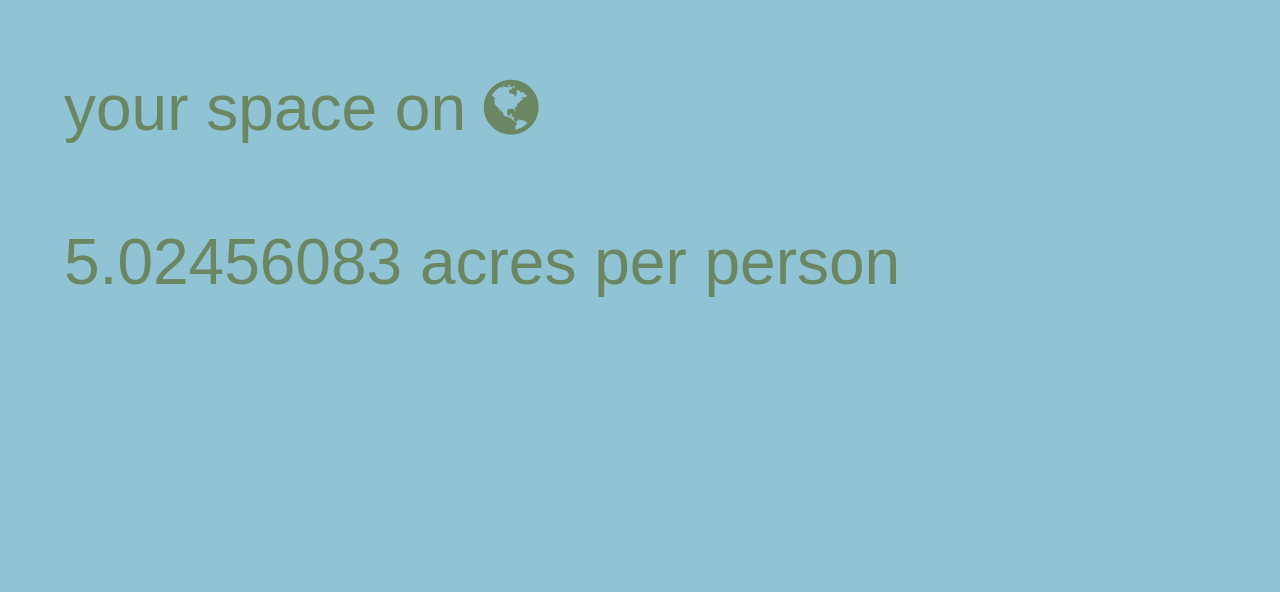
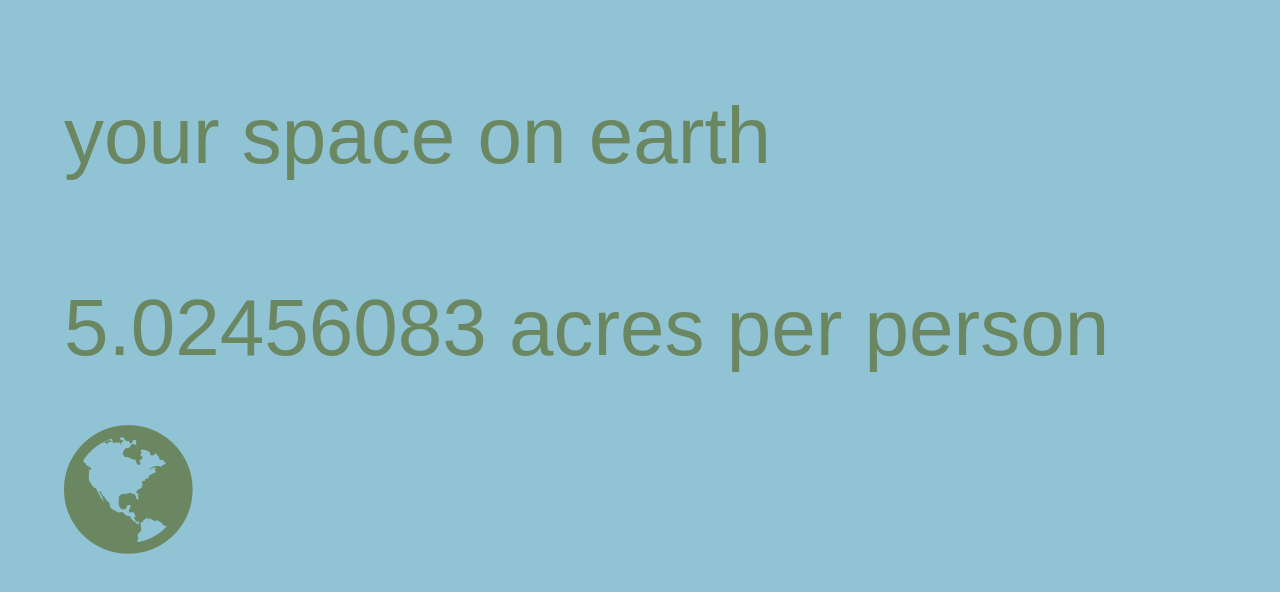
Before and after one commit to MaxBittker/yourspaceonearth, a plain HTML site: page index.html in a window 1280 px wide. Drawn offline with nearby package versions, Linux system fonts and the light colour scheme; no server answers.

Commit message:
earth move:

```diff
--- a/css/main.css
+++ b/css/main.css
@@ -1,4 +1,5 @@
 /*! HTML5 Boilerplate v5.2.0 | MIT License | https://html5boilerplate.com/ */
+
 
 /*
  * What follows is the result of much research on cross-browser styling.
@@ -6,18 +7,28 @@
  * Kroc Camen, and the H5BP dev community and team.
  */
 
+
 /* ==========================================================================
    Base styles: opinionated defaults
    ========================================================================== */
 
 html {
-    color: #6B8761;/*#222;*/
-    font-size: 4em;
+    color: #6B8761;
+    /*#222;*/
+    font-size: 5em;
     line-height: 1.4;
     background-color: #90C3D4;
     margin: auto;
     width: 90%;
 }
+
+.big {
+    font-size: 150px;
+    line-height: .2;
+    padding-top: 30px;
+    margin: 0;
+}
+
 
 /*
  * Remove text-shadow in selection highlight:
@@ -37,6 +48,7 @@ html {
     text-shadow: none;
 }
 
+
 /*
  * A better looking default horizontal rule
  */
@@ -49,6 +61,7 @@ hr {
     margin: 1em 0;
     padding: 0;
 }
+
 
 /*
  * Remove the gap between audio, canvas, iframes,
@@ -65,6 +78,7 @@ video {
     vertical-align: middle;
 }
 
+
 /*
  * Remove default fieldset styles.
  */
@@ -75,6 +89,7 @@ fieldset {
     padding: 0;
 }
 
+
 /*
  * Allow only vertical resizing of textareas.
  */
@@ -82,6 +97,7 @@ fieldset {
 textarea {
     resize: vertical;
 }
+
 
 /* ==========================================================================
    Browser Upgrade Prompt
@@ -94,29 +110,16 @@ textarea {
     padding: 0.2em 0;
 }
 
+
 /* ==========================================================================
    Author's custom styles
    ========================================================================== */
 
 
-
-
-
-
-
-
-
-
-
-
-
-
-
-
-
 /* ==========================================================================
    Helper classes
    ========================================================================== */
+
 
 /*
  * Hide visually and from screen readers:
@@ -125,6 +128,7 @@ textarea {
 .hidden {
     display: none !important;
 }
+
 
 /*
  * Hide only visually, but have it available for screen readers:
@@ -142,6 +146,7 @@ textarea {
     width: 1px;
 }
 
+
 /*
  * Extends the .visuallyhidden class to allow the element
  * to be focusable when navigated to via the keyboard:
@@ -158,6 +163,7 @@ textarea {
     width: auto;
 }
 
+
 /*
  * Hide visually and from screen readers, but maintain layout
  */
@@ -165,6 +171,7 @@ textarea {
 .invisible {
     visibility: hidden;
 }
+
 
 /*
  * Clearfix: contain floats
@@ -180,13 +187,16 @@ textarea {
 
 .clearfix:before,
 .clearfix:after {
-    content: " "; /* 1 */
-    display: table; /* 2 */
+    content: " ";
+    /* 1 */
+    display: table;
+    /* 2 */
 }
 
 .clearfix:after {
     clear: both;
 }
+
 
 /* ==========================================================================
    EXAMPLE Media Queries for Responsive Design.
@@ -199,11 +209,12 @@ textarea {
 }
 
 @media print,
-       (-webkit-min-device-pixel-ratio: 1.25),
-       (min-resolution: 1.25dppx),
-       (min-resolution: 120dpi) {
+(-webkit-min-device-pixel-ratio: 1.25),
+(min-resolution: 1.25dppx),
+(min-resolution: 120dpi) {
     /* Style adjustments for high resolution devices */
 }
+
 
 /* ==========================================================================
    Print styles.
@@ -216,66 +227,55 @@ textarea {
     *:before,
     *:after {
         background: transparent !important;
-        color: #000 !important; /* Black prints faster:
+        color: #000 !important;
+        /* Black prints faster:
                                    http://www.sanbeiji.com/archives/953 */
         box-shadow: none !important;
         text-shadow: none !important;
     }
-
     a,
     a:visited {
         text-decoration: underline;
     }
-
     a[href]:after {
         content: " (" attr(href) ")";
     }
-
     abbr[title]:after {
         content: " (" attr(title) ")";
     }
-
     /*
      * Don't show links that are fragment identifiers,
      * or use the `javascript:` pseudo protocol
      */
-
     a[href^="#"]:after,
     a[href^="javascript:"]:after {
         content: "";
     }
-
     pre,
     blockquote {
         border: 1px solid #999;
         page-break-inside: avoid;
     }
-
     /*
      * Printing Tables:
      * http://css-discuss.incutio.com/wiki/Printing_Tables
      */
-
     thead {
         display: table-header-group;
     }
-
     tr,
     img {
         page-break-inside: avoid;
     }
-
     img {
         max-width: 100% !important;
     }
-
     p,
     h2,
     h3 {
         orphans: 3;
         widows: 3;
     }
-
     h2,
     h3 {
         page-break-after: avoid;
--- a/index.html
+++ b/index.html
@@ -23,8 +23,9 @@
 
         <!-- Add your site or application content here -->
 
-        <p>your space on  <i class="fa fa-globe"></i></p>
-        <div id="space"></div>
+        <p>your space on earth </p>
+        <div id="space">5.02456084 acres per person</div>
+         <p class="big"><i class="fa fa-globe"></i></p>
         <script src="https://ajax.googleapis.com/ajax/libs/jquery/1.11.3/jquery.min.js"></script>
         <script>window.jQuery || document.write('<script src="js/vendor/jquery-1.11.3.min.js"><\/script>')</script>
         <script src="js/plugins.js"></script>
--- a/js/main.js
+++ b/js/main.js
@@ -14,7 +14,6 @@ $.ajax({
     success: function(response) {
         sPop = response.total_population[0].population;
         ePop = response.total_population[1].population;
-        console.log(sPop);
         update();
     },
     error: function(xhr, status) {
```
